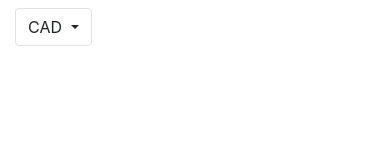
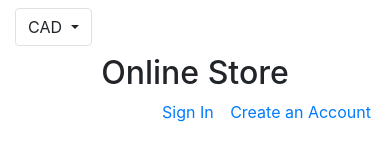
Before and after one commit to kaelif/Online-Shopping-Page, a plain HTML site: page index.html in a window 390 px wide. Drawn offline with nearby package versions, Linux system fonts and the light colour scheme.

Commit message:
added color

```diff
--- a/css/style.css
+++ b/css/style.css
@@ -0,0 +1,18 @@
+/* Import fonts from google fonts */
+@import url('https://fonts.googleapis.com/css2?family=Oswald:wght@200;300;400;500;600;700&display=swap');
+
+:root{
+    --light-gray: #2b3032a1;
+    --primary-color: #45ccb8;
+    --border: #2b303218;
+    --text-color: #ff686b;
+}
+
+
+h1{
+    color: var(--primary-color);
+}
+
+p{
+    color: var(--primary-color);
+}
--- a/index.html
+++ b/index.html
@@ -30,13 +30,22 @@
                         class="btn border dropdown-toggle my-md-4 my-2"
                         data-toggle="dropdown"
                         aria-haspopup="true"
-                        aria-expanded="false"
-                        >CAD
+                        aria-expanded="false">
+                        CAD
                         </button>
                         <div class="dropdown-menu">
                             <a href="#" class="dropdown-item">ERU - Euro</a>
                         </div>
                     </div>
+                </div>
+                <div class="col-md-4 col-12 text-center">
+                    <h2 class="my-md-3 site-title">Online Store</h2>
+                </div>
+                <div class="col-md-4 col-12 text-right">
+                    <p class="my-md-4 header-links">
+                        <a href="#" class="px-2">Sign In</a>
+                        <a href="#" class="px-1">Create an Account</a>
+                    </p>
                 </div>
             </div>
         </div>
```
